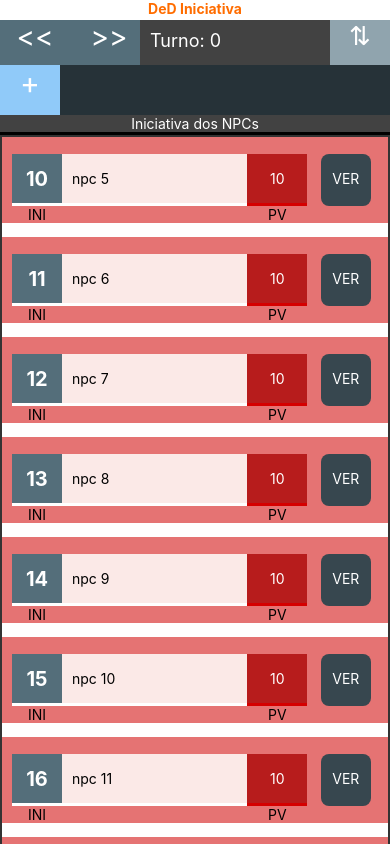
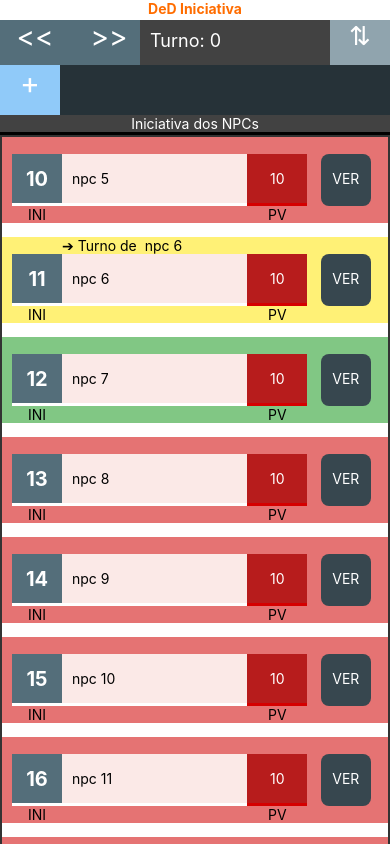
Before and after one commit to carlosh7sousa/iniciativa-ded-5e, a React Native app: screen / in a window 390 px wide. Shown: the top 844 px of the page. Built offline with nearby package versions, Linux system fonts and the light colour scheme.

Commit message:
fix: selection

```diff
--- a/app/components/npc/npc-page.tsx
+++ b/app/components/npc/npc-page.tsx
@@ -184,16 +184,29 @@ export default class NpcPage extends Component<{ index: number, handlerSetNpc(np
     }
 
 
+    obterRowBg = ()=> {
 
+        let npc: Npc = this.props.handlerGetNpc(this.props.index);
 
+        if (npc != null && npc.seuTurno){
+            return css.yellow;
+        }
 
+        if (npc != null && !npc.seuTurno && npc.isPlayer)
+        {
+            return css.green;
+        }
+
+        return css.red;
+    }
 
     render() {
 
         return (
             <SafeAreaView style={css.vwNpcComponent}>
 
-                <SafeAreaView style={css.vwNpcRow1}>
+                <SafeAreaView style={[css.vwNpcRow0, this.obterRowBg()]}>
+
                     <SafeAreaView style={css.vwNpcGroupCtrl1}>
                         <Text style={css.lblIni}> </Text>
                         <Text style={css.lblTurnoDe}>{this.handlerTurnoDe()}</Text>
@@ -205,7 +218,7 @@ export default class NpcPage extends Component<{ index: number, handlerSetNpc(np
                 </SafeAreaView>
 
 
-                <SafeAreaView style={css.vwNpcRow2}>
+                <SafeAreaView style={[css.vwNpcRow1, this.obterRowBg()]}>
 
                     <SafeAreaView style={css.vwNpcGroupCtrl1}>
                         <TextInput selectTextOnFocus style={css.txtIni} onChangeText={this.handleIniTextChange} keyboardType='number-pad' value={this.props.handlerGetNpc(this.props.index).initiativeModifier.toString()} maxLength={2} />
@@ -216,7 +229,7 @@ export default class NpcPage extends Component<{ index: number, handlerSetNpc(np
                         </Pressable>
                     </SafeAreaView>
 
-                    <SafeAreaView style={css.vwNpcGroupCtrl2}>
+                    <SafeAreaView style={[css.vwNpcRow2, this.obterRowBg()]}>
                         <Pressable style={css.btnVer} onPress={this.handleNpcDetailsButtonClick}  >
                             <Text style={css.lblBtnVer}>{labels.npc.buttonLabel}</Text>
                         </Pressable>
@@ -224,7 +237,7 @@ export default class NpcPage extends Component<{ index: number, handlerSetNpc(np
                 </SafeAreaView>
 
 
-                <SafeAreaView style={css.vwNpcRow3}>
+                <SafeAreaView style={[css.vwNpcRow3, this.obterRowBg()]}>
                     <SafeAreaView style={css.vwNpcGroupCtrl1}>
                         <Text style={css.lblIni}>{labels.npc.iniLabel}</Text>
                         <Text style={css.lblTurnoDe}> </Text>
--- a/app/components/npc/npc-style.tsx
+++ b/app/components/npc/npc-style.tsx
@@ -5,8 +5,20 @@ export const cssNpc = StyleSheet.create({
   vwNpcComponent: {
     width: "100%",
     flexDirection: "column",
-    height: 100
+    height: 100,
   },
+
+  yellow:{
+    backgroundColor: "#FFF176"
+   },
+
+   red:{
+    backgroundColor: "#E57373"
+   },
+
+   green:{
+    backgroundColor: "#81C784"
+   },
 
 
   vwNpcRow0: {
@@ -19,30 +31,19 @@ export const cssNpc = StyleSheet.create({
     flexDirection: "row",
     justifyContent: 'space-between',
     width: "100%",
-    backgroundColor: "#E57373",
-
   },
-
-
 
   vwNpcRow2: {
     flexDirection: "row",
     justifyContent: 'space-between',
     width: "100%",
-    backgroundColor: "#E57373",
-
   },
 
 
   vwNpcRow3: {
     flexDirection: "row",
-    backgroundColor: "#E57373",
     width: "100%"
   },
-
-
-
-
 
   vwNpcGroupCtrl1: {
     flexDirection: "row",
--- a/app/models/context.tsx
+++ b/app/models/context.tsx
@@ -19,6 +19,8 @@ export default class Ctx
         }
 
        this.npcs = this.initNpcs(20);
+       this.npcs[1].seuTurno = true;
+       this.npcs[2].isPlayer = true;
     }
 
     initNpcs(num:number): Npc[]{
```
